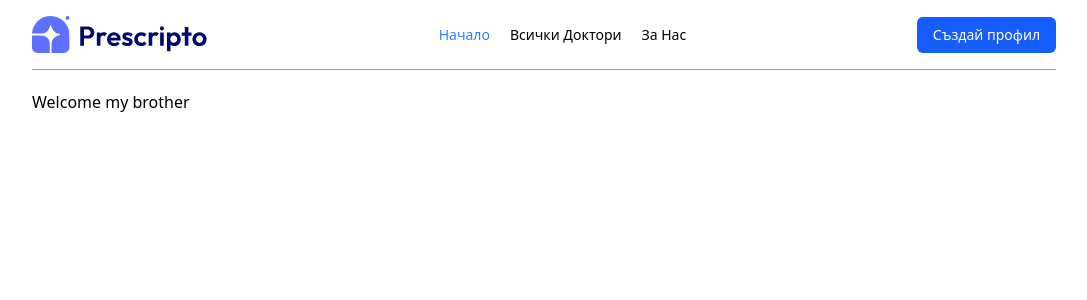
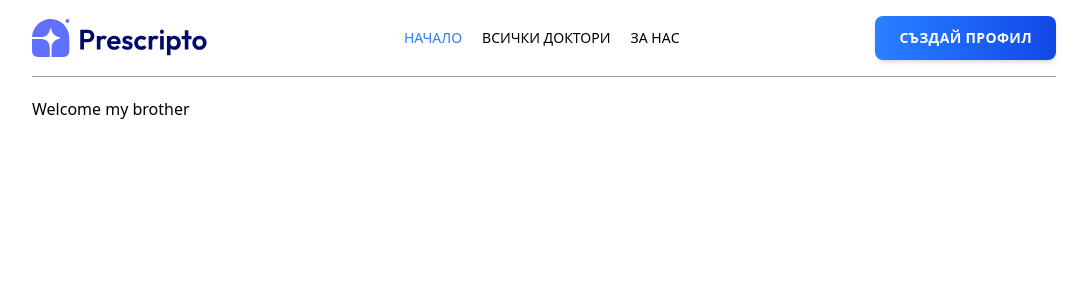
Before and after one commit to asenchochev/my-react-app, a React (Vite) app in the folder frontend/: page / in a window 1280 px wide. Shown: the top 300 px of the page, without its empty margins (96-1183 px from the left). Built offline with nearby package versions, Linux system fonts and the light colour scheme.

Commit message:
Update NavBar.jsx

```diff
--- a/frontend/src/components/NavBar.jsx
+++ b/frontend/src/components/NavBar.jsx
@@ -8,17 +8,18 @@ const NavBar = () => {
       <img className="w-44 cursor-pointer" src={assets.logo} alt="Лого" />
       <ul className="hidden md:flex items-center gap-5 font-medium">
         <NavLink to="/" className={({ isActive }) => isActive ? "text-blue-500" : ""}>
-          <li>Начало</li>
+          <li className="py-1">НАЧАЛО</li>
         </NavLink>
         <NavLink to="/doctors" className={({ isActive }) => isActive ? "text-blue-500" : ""}>
-          <li>Всички Доктори</li>
+          <li className="py-1">ВСИЧКИ ДОКТОРИ</li>
         </NavLink>
         <NavLink to="/about" className={({ isActive }) => isActive ? "text-blue-500" : ""}>
-          <li>За Нас</li>
+          <li className="py-1">ЗА НАС</li>
         </NavLink>
       </ul>
       <div>
-        <button className="px-4 py-2 bg-blue-600 text-white rounded-md">Създай профил</button>
+      <button className="px-6 py-3 bg-gradient-to-r from-blue-500 to-blue-700 text-white font-semibold rounded-lg shadow-md hover:shadow-lg hover:scale-105 transition-all duration-300 uppercase tracking-wide">Създай профил</button>
+
       </div>
     </div>
   );
```
